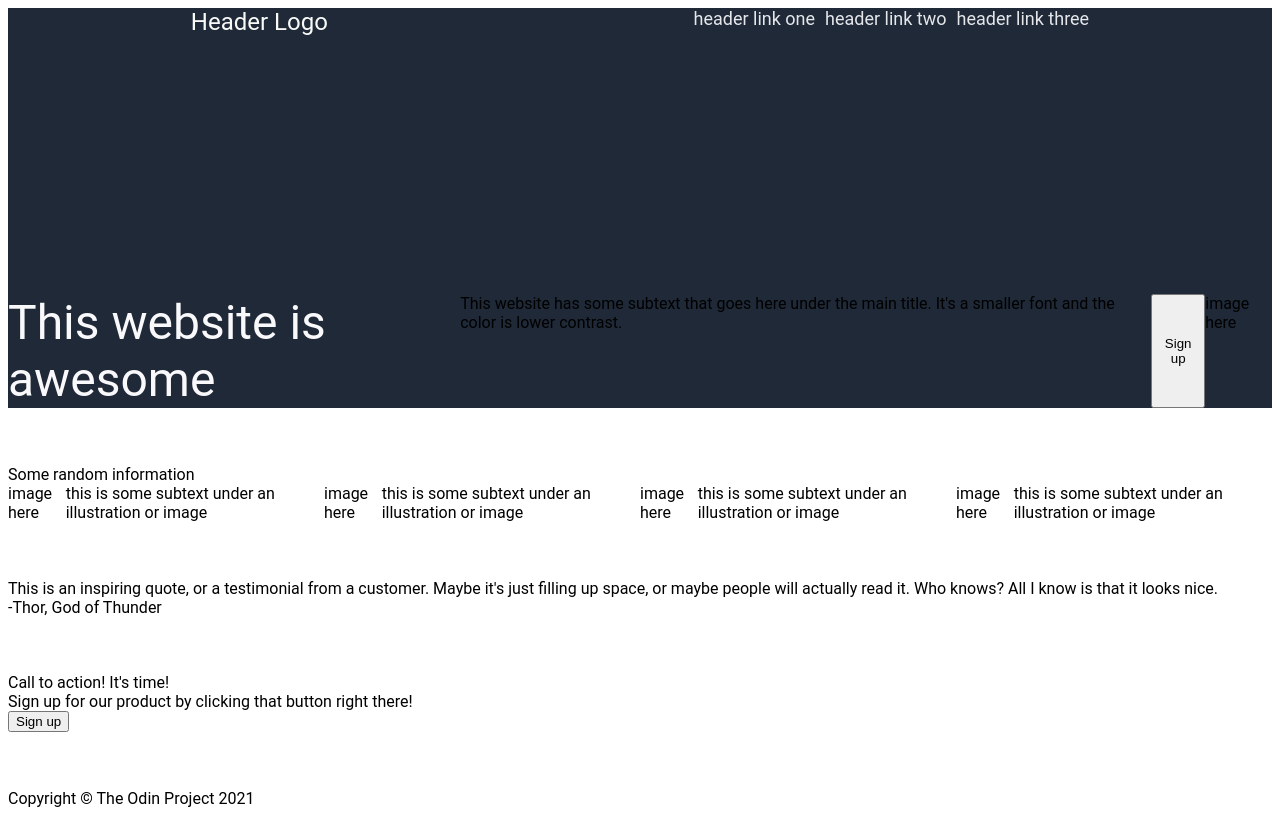
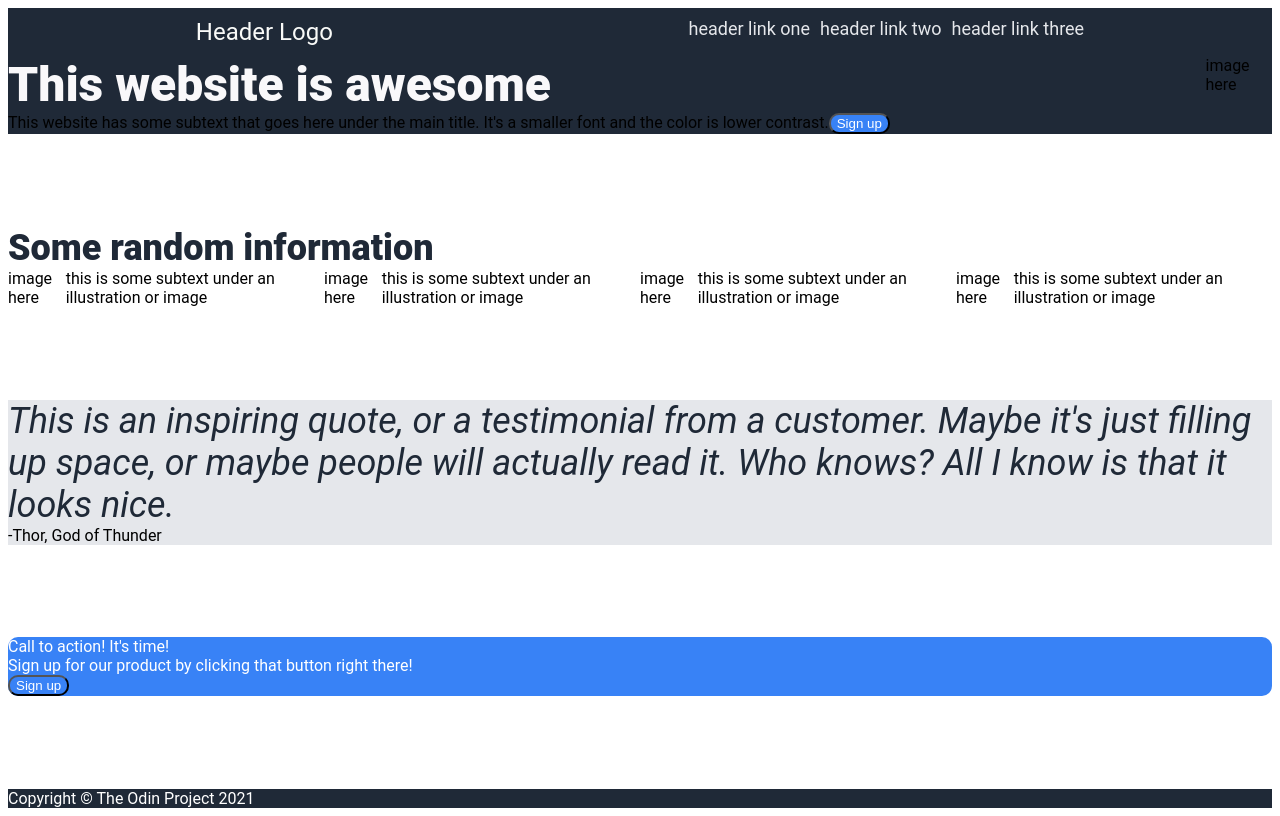
Before and after one commit to rachelamaya/landing-page, a plain HTML site: page index.html in a window 1280 px wide. Drawn offline with Linux system fonts and the light colour scheme.

Commit message:
Change flex properties, add style
Add wrap to .hero after changing flex direction to row so that all hero elements can align

Add remaining css styles to elements

```diff
--- a/index.html
+++ b/index.html
@@ -50,10 +50,10 @@
         <div class="author">-Thor, God of Thunder</div>
     </div>
 
-    <div class="modal"> <!--(Flex container, child of body) This is the container for the modal-->
+    <div class="action"> <!--(Flex container, child of body) This is the container for the modal-->
         <div class="push">Call to action! It's time!</div>
         <div class="sell">Sign up for our product by clicking that button right there!</div>
-        <button class="button2">Sign up</button>
+        <button class="button">Sign up</button>
     </div>
 
     <div class="footer">Copyright © The Odin Project 2021</div>
--- a/style.css
+++ b/style.css
@@ -3,21 +3,21 @@ body {
     flex-direction: column;
     font-family: Roboto, sans-serif;
     justify-content: space-between;
-    height: 100vh;
+    min-height: 100vh;
 }
 
 .hero {
     display: flex;
-    flex-direction: column;
+    flex-wrap: wrap;
     background-color: #1f2937;
     flex: 0 1 auto;
-    height: 400px;
-    justify-content: space-between;
 }
 
 .header {
     display: flex;
     justify-content: space-around;
+    flex: 1;
+    margin: 10px;
 }
 
 .header a {
@@ -41,15 +41,17 @@ ul {
 
 .hook {
     display: flex;
+
 }
 
 .about {
     display: flex;
+    flex-wrap: wrap;
 }
 
 .title {
     font-size: 48px;
-    font-weight: extra-bold;
+    font-weight: 800;
     color: #f9f8fa;
 }
 
@@ -58,7 +60,40 @@ ul {
     flex-direction: column;
 }
 
+.header2 {
+    font-size: 36px;
+    font-weight: 800;
+    color: #1f2937;
+}
+
 .imgs {
     display: flex;
+}
+
+.quote {
+    background-color: #e5e7eb;
+}
+
+.qtxt {
+    font-size: 36px;
+    font-style: italic;
+    color: #1f2937;
+}
+
+.button {
+    background-color: #3882f6;
+    color: #ffff;
+    border-radius: 10px;
 
 }
+
+.action {
+    background-color: #3882f6;
+    border-radius: 10px;
+    color: #ffff;
+}
+
+.footer {
+    background-color: #1f2937;
+    color: #ffff;
+}
```
